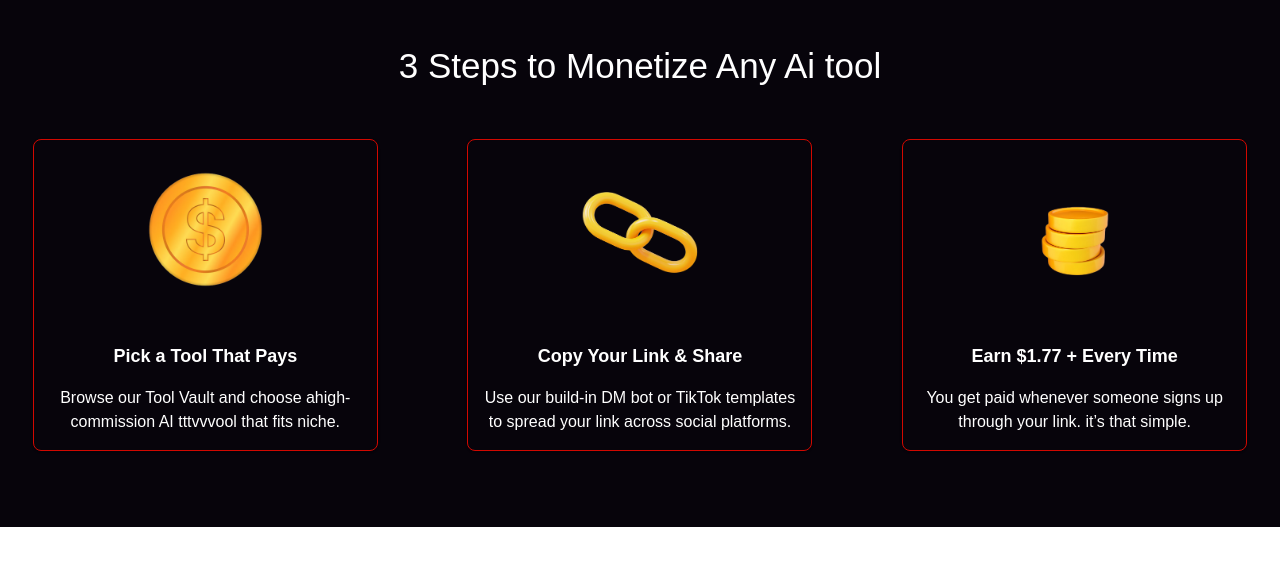
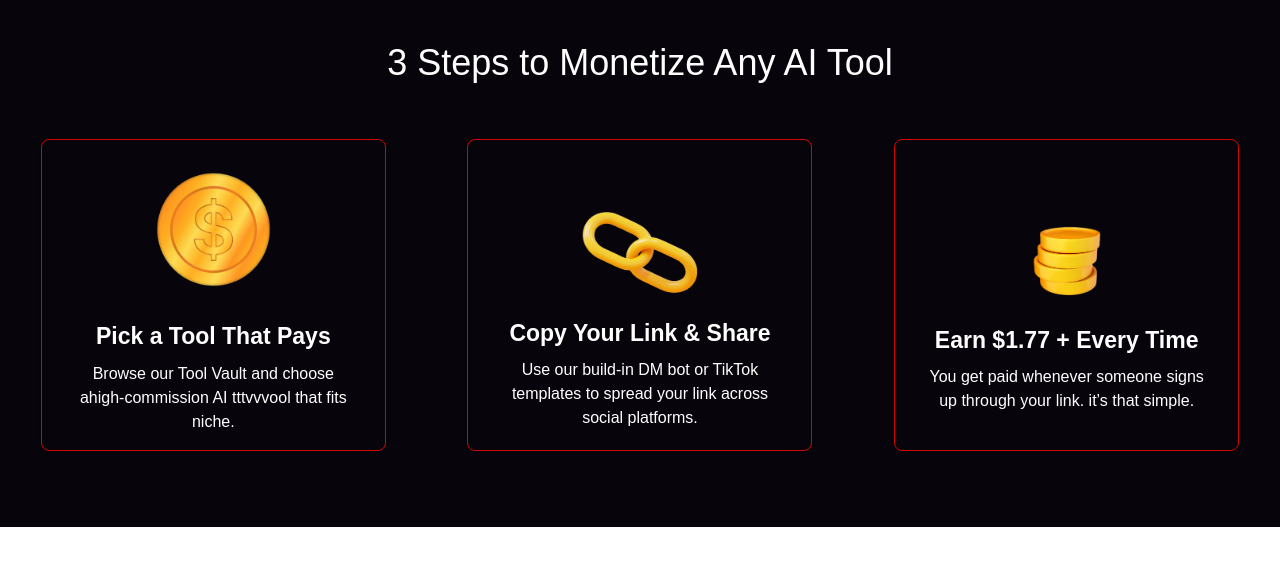
Before and after one commit to Ftamim003/egeal-ai-hub, a Next.js app: page /aiToolCard in a window 1280 px wide. Shown: the top 566 px of the page. Built offline with nearby package versions, Linux system fonts and the light colour scheme.

Commit message:
discover

```diff
--- a/app/aiToolCard/AiToolCard.tsx
+++ b/app/aiToolCard/AiToolCard.tsx
@@ -1,17 +1,18 @@
 import React from 'react'
-import { aiToolData } from '../data/aiToolData'
+
 import Image from 'next/image'
+import { aiToolData } from './aiToolData'
 
 export default function AiToolCard() {
   return (
-    <div><section className="grid grid-cols-1 md:grid-cols-2 lg:grid-cols-3 gap-6 pb-[76px] ">
+    <div><section className="grid grid-cols-1 md:grid-cols-2 lg:grid-cols-3 pb-[76px] gap-6 md:gap-0">
       {aiToolData.map((item,index) => (
         <div
           key={item.id}
-          className="w-[345px] h-[312px] border-[0.7px] rounded-lg shadow overflow-hidden mx-auto flex flex-col justify-between border-white md:border-[#D10800]">
+          className="w-[345px] h-[312px] border-[0.7px] rounded-lg shadow overflow-hidden mx-auto flex flex-col  border-white md:border-[#D10800]">
 
 
-          <div className={`${index === 0 ? 'pt-0' : 'pt-7'}`}>
+          <div className={`${index === 0 ? 'pt-0' : 'pt-12'}`}>
             <Image
             src={item.image}
             alt={item.title}
@@ -21,8 +22,10 @@ export default function AiToolCard() {
           />
           </div>
           <div className="p-4 text-white flex flex-col justify-between items-center text-center">
-            <h2 className="text-[18px]  font-bold mb-2">{item.title}</h2>
+            <div className='w-[282px] h-[95px] mb-6'>
+              <h2 className="text-[23px]  font-bold mb-2">{item.title}</h2>
             <p className="text-[16px] text-[#FFFFFF] mt-2">{item.description}</p>
+            </div>
           </div>
         </div>
       ))}
--- a/app/aiToolCard/page.tsx
+++ b/app/aiToolCard/page.tsx
@@ -5,7 +5,7 @@ export default function page() {
   return (
     <div className='bg-[#07040B] w-full h-full'>
             <div className=' flex justify-center items-center'>
-                <h1 className='w-[569px] h-[42px] text-white text-2xl text-center md:text-[35px] pt-[43px] pb-24'>3 Steps to Monetize Any  Ai tool</h1>
+                <h1 className='w-[569px] h-[42px] text-white text-4xl text-center  pt-[43px] pb-24'>3 Steps to Monetize Any AI Tool</h1>
             </div>
             <AiToolCard></AiToolCard>
         </div>
--- a/app/browseTools/BrowseTools.tsx
+++ b/app/browseTools/BrowseTools.tsx
@@ -1,6 +1,7 @@
 import React from 'react'
-import { browseToolsData } from '../data/browseToolsData'
+
 import Image from 'next/image'
+import { browseToolsData } from './browseToolsData'
 
 export default function BrowseTools() {
   return (
--- a/app/topGainers/TopGainers.tsx
+++ b/app/topGainers/TopGainers.tsx
@@ -1,6 +1,7 @@
 import Image from 'next/image'
 import React from 'react'
-import { topGainersData } from '../data/topGainersData'
+import { topGainersData } from './topGainersData'
+
 
 export default function TopGainers() {
   return (
--- a/app/trendingAi/TrendingAi.tsx
+++ b/app/trendingAi/TrendingAi.tsx
@@ -1,6 +1,6 @@
 
 import React from 'react'
-import { trendingData } from '../data/trendingCardData'
+import { trendingData } from './trendingCardData';
 
 export default function TrendingAi() {
 
@@ -17,7 +17,7 @@ export default function TrendingAi() {
               className="border border-[#D10800] rounded-md bg-[#0A0A0A] overflow-hidden relative md:max-w-[360px] "
             >
               <div className="relative  h-[255px] flex justify-center items-center ">
-                <span className="absolute w-[77px] h-[26px] top-2 left-2 bg-[#D10800] text-center text-white text- font-medium px-2 py-1 rounded-md">
+                <span className="absolute w-[77px] h-[26px] top-2 left-2 bg-[#D10800] text-center text-white text-xs font-medium px-2 py-1 rounded-md">
                   {card.badge}
                 </span>
 
```
Also changed, not shown: app/aiToolCard/aiToolData.ts (renamed from app/data/aiToolData.ts), app/browseTools/browseToolsData.tsx (renamed from app/data/browseToolsData.tsx), app/featureCard/featureData.ts (renamed from app/data/featureData.ts), app/topGainers/topGainersData.ts (renamed from app/data/topGainersData.ts), app/trendingAi/trendingCardData.ts (renamed from app/data/trendingCardData.ts).
